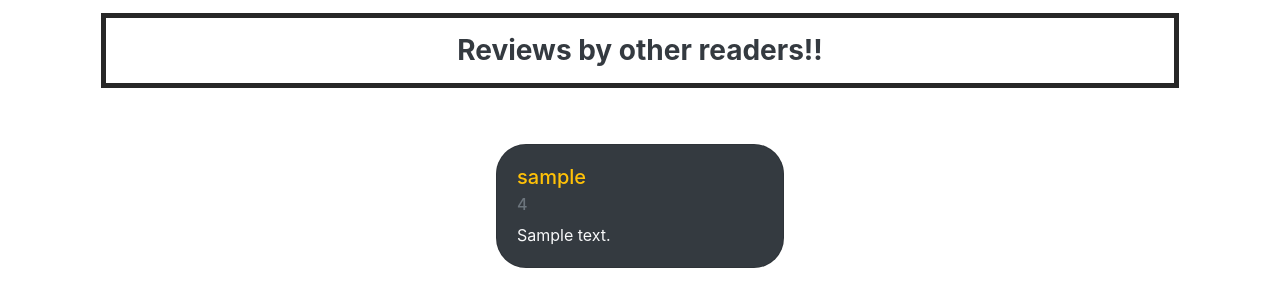
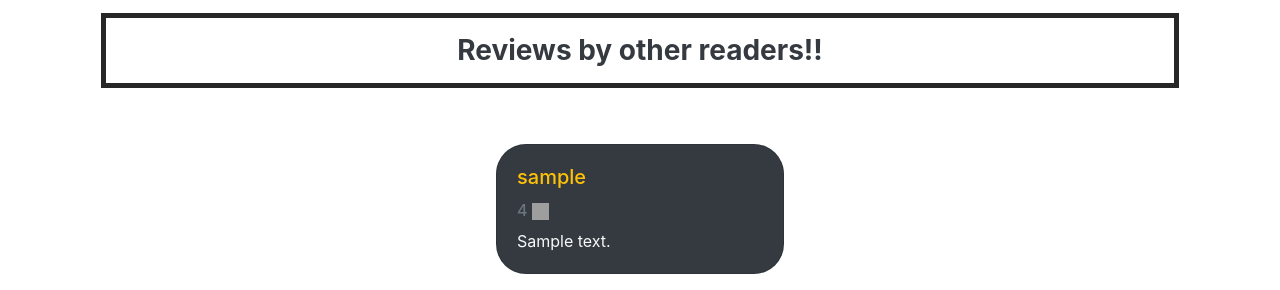
Before and after one commit to sameep-sehgal/Book-Review, a Flask app: template templates/bookpage.html in a window 1280 px wide. Shown: the part 847-1137 px from the top of the page. Before the commit the page ends 1115 px from the top, so only its background shows below. Run offline with Flask 2, Linux system fonts and the light colour scheme; the template is opened without the code that fills it: most values are stand-ins (such as "Sample title", 1, 10 or a date in 2020); some libraries are stand-ins or nearby versions; grey boxes are pictures that could not be loaded.

Commit message:
FInal layout changes done and image url added only api left

```diff
--- a/application.py
+++ b/application.py
@@ -41,8 +41,9 @@ def home(username):
     #extracting search input
     search_input=request.args.get('search_input')
     if search_input is not None:
+        search_input=search_input.upper()
         #when search input is not empty
-        books=db.execute("SELECT * FROM books WHERE isbn LIKE '%"+search_input+"%' OR name LIKE '%"+search_input+"%' OR author LIKE '%"+search_input+"%' LIMIT 100")
+        books=db.execute("SELECT * FROM books WHERE isbn LIKE '%"+search_input+"%' OR upper(name) LIKE '%"+search_input+"%' OR upper(author) LIKE '%"+search_input+"%' LIMIT 100")
         books_count=books.rowcount  #keep the count of number of books after search
     else:
         #when search input is empty displaying all books
@@ -74,7 +75,7 @@ def bookpage(username,book_id):
 
     #extracting reviews for requested book
     user_reviews=db.execute('SELECT * FROM reviews WHERE book_id=:book_id',{'book_id':book_id})
-    return render_template('bookpage.html',book_details=book_details,user_reviews=user_reviews,review_entered=review_entered)
+    return render_template('bookpage.html',book_details=book_details,user_reviews=user_reviews,review_entered=review_entered,title='Book:'+book_id)
 
 
 @app.route('/signup')
--- a/templates/base.html
+++ b/templates/base.html
@@ -4,7 +4,7 @@
     <meta charset="UTF-8">
     <meta name="viewport" content="width=device-width, initial-scale=1.0">
     <link rel="stylesheet" href="https://stackpath.bootstrapcdn.com/bootstrap/4.3.1/css/bootstrap.min.css" integrity="sha384-ggOyR0iXCbMQv3Xipma34MD+dH/1fQ784/j6cY/iJTQUOhcWr7x9JvoRxT2MZw1T" crossorigin="anonymous">
-    <link rel="icon" href="../static/index.png">
+    <link rel="icon" href="https://i.ibb.co/54yLQMy/index.png">
     <title>{{title}}</title>
 </head>
 <body>
--- a/templates/bookpage.html
+++ b/templates/bookpage.html
@@ -11,13 +11,13 @@
     <div class="col"></div>
     <div class="col centerjustify">
         <div class="card bg-dark br p-3 boxshadow growanimation m-auto" style="width: 18rem; ">
-            <img src="../static/janko-ferlic-sfL_QOnmy00-unsplash.jpg" class="card-img-top centerjustify p-1 bg-light mt-3" alt="..." height="275px">
+            <img src="https://i.ibb.co/0M6BpTY/janko-ferlic-sf-L-QOnmy00-unsplash.jpg" class="card-img-top centerjustify p-1 bg-light mt-3" alt="..." height="275px">
             <div class="card-body">
                 <h4 class="card-title text-warning text-center singlelinetext" style="height:40px; font: 1em sans-serif; font-weight: bolder;">{{book.name}}</h4>
                 <p class="card-text text-light centerjustify"><span style="font-weight: bolder; font-family: Georgia, 'Times New Roman', Times, serif;">Author: </span> {{book.author}}</p>
                 <p class="card-text text-light centerjustify"><span style="font-weight: bolder; font-family: Georgia, 'Times New Roman', Times, serif;">ISBN: </span> {{book.isbn}}</p>
                 <p class="card-text text-light centerjustify"><span style="font-weight: bolder; font-family: Georgia, 'Times New Roman', Times, serif;">Published: </span> {{book.published}}</p>
-                <p class="btn btn-danger br centerjustify" style="font: 1em sans-serif; font-weight: bolder;">Goodreads-<img src="../static/Stars-Transparent.png" width="17px" height="17px" style="margin-top: 1.5px;"></p>
+                <p class="btn btn-danger br centerjustify" style="font: 1em sans-serif; font-weight: bolder;">Goodreads-<img src="https://i.ibb.co/jWYstpZ/Stars-Transparent.png" width="17px" height="17px" style="margin-top: 1.5px;"></p>
             </div>
         </div>
     </div>
@@ -70,7 +70,7 @@
             <div class="card bg-dark br" style="width: 18rem;">
             <div class="card-body">
             <h5 class="card-title text-warning">{{user_review.username}}</h5>
-            <h6 class="card-subtitle mb-2 text-muted text-danger">{{user_review.rating}}</h6>
+            <h6><span class="card-subtitle mb-2 text-muted text-danger mr-1">{{user_review.rating}}</span><img src="https://i.ibb.co/jWYstpZ/Stars-Transparent.png" width="17px" height="17px" style="margin-bottom: 1.2px;"></h6>
             <p class="card-text text-light">{{user_review.review}}</p>
         </div>
     </div></div>
--- a/templates/home.html
+++ b/templates/home.html
@@ -13,7 +13,7 @@
 {%for book in books%}
         <div class="card bg-dark br p-3 boxshadow growanimation m-4" style="width: 18rem; ">
             <a href="{{url_for('bookpage',username=session['username_login'],book_id=book.id)}}" style="text-decoration: none;">
-                <img src="../static/janko-ferlic-sfL_QOnmy00-unsplash.jpg" class="card-img-top centerjustify p-1 bg-light mt-3" alt="..." height="275px">
+                <img src="https://i.ibb.co/0M6BpTY/janko-ferlic-sf-L-QOnmy00-unsplash.jpg" class="card-img-top centerjustify p-1 bg-light mt-3" alt="..." height="275px">
             </a>
             <div class="card-body">
                 <a href="{{url_for('bookpage',username=session['username_login'],book_id=book.id)}}" style="text-decoration: none;">
@@ -22,7 +22,7 @@
                 <p class="card-text text-light centerjustify"><span style="font-weight: bolder; font-family: Georgia, 'Times New Roman', Times, serif;">Author: </span> {{book.author}}</p>
                 <p class="card-text text-light centerjustify"><span style="font-weight: bolder; font-family: Georgia, 'Times New Roman', Times, serif;">ISBN: </span> {{book.isbn}}</p>
                 <p class="card-text text-light centerjustify"><span style="font-weight: bolder; font-family: Georgia, 'Times New Roman', Times, serif;">Published: </span> {{book.published}}</p>
-                <p class="btn btn-danger br centerjustify" style="font: 1em sans-serif; font-weight: bolder;">Goodreads-<img src="../static/Stars-Transparent.png" width="17px" height="17px" style="margin-top: 1.5px;"></p>
+                <p class="btn btn-danger br centerjustify" style="font: 1em sans-serif; font-weight: bolder;">Goodreads-<img src="https://i.ibb.co/jWYstpZ/Stars-Transparent.png" width="17px" height="17px" style="margin-top: 1.5px;"></p>
             </div>
         </div>
 {%endfor%}
```
Also changed, not shown: 2 other files.
